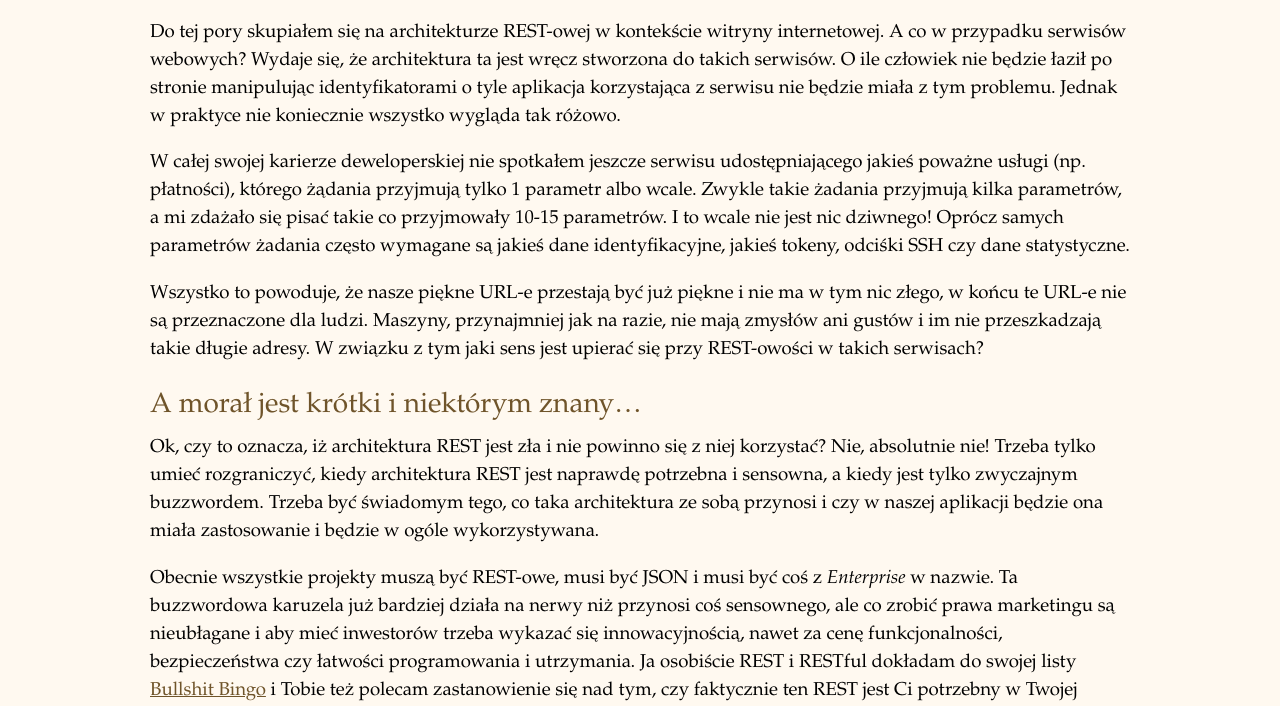
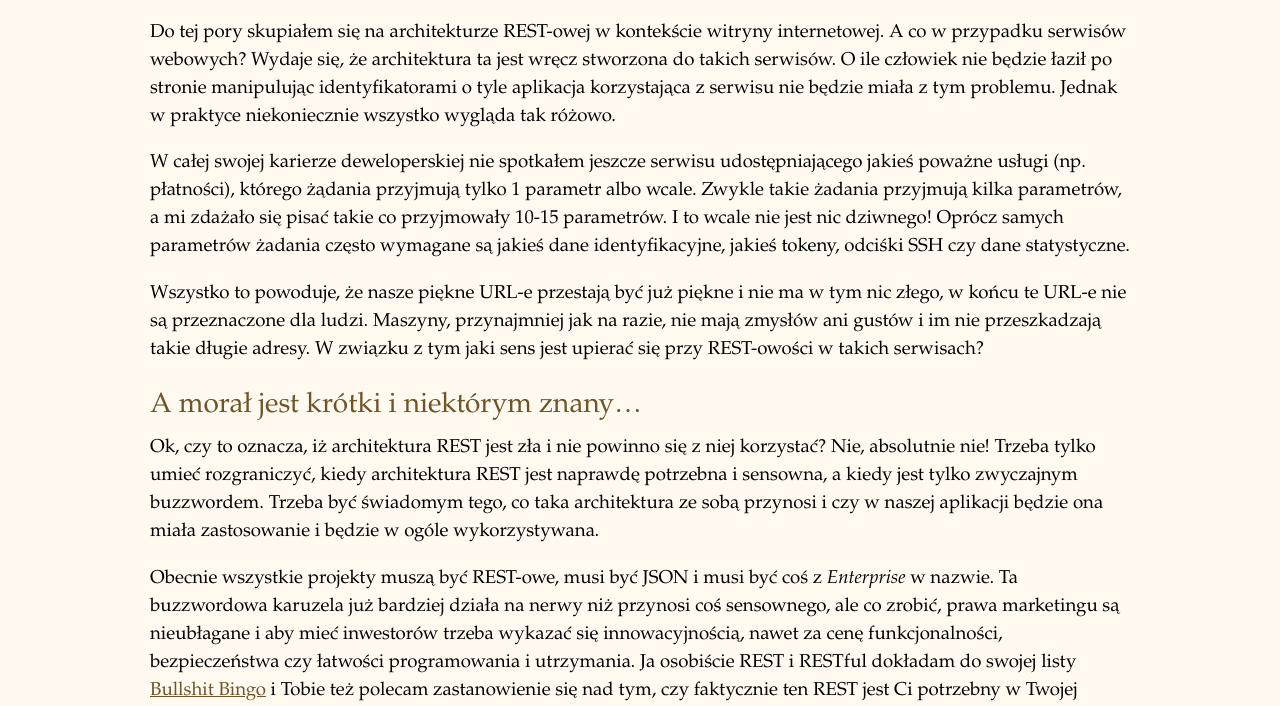
Before and after one commit to michalorman/michalorman-blog-old, a Jekyll site: the page built from blog/rest/_posts/2011-02-25-bullshit-bingo-rest-i-restful.markdown, in a window 1280 px wide and 1400 px high, scrolled down 3357 px. Shown: the part 237-943 px from the top of the window. Built offline with Jekyll 4.4.1, drawn with Linux system fonts in a browser that asks for light colours; Markdown is read by kramdown in place of the engine named in the settings; comment, search, counter and statistics services are not loaded; some of the changed text lies outside the part shown.

Commit message:
Fixed typos.

```diff
--- a/blog/rest/_posts/2011-02-25-bullshit-bingo-rest-i-restful.markdown
+++ b/blog/rest/_posts/2011-02-25-bullshit-bingo-rest-i-restful.markdown
@@ -127,7 +127,7 @@ O tym problemie [pisałem już kiedyś](http://michalorman.pl/blog/2010/03/zmien
 
 Do tej pory skupiałem się na architekturze REST-owej w kontekście witryny internetowej. A co w przypadku serwisów webowych? Wydaje się, że
 architektura ta jest wręcz stworzona do takich serwisów. O ile człowiek nie będzie łaził po stronie manipulując identyfikatorami o tyle
-aplikacja korzystająca z serwisu nie będzie miała z tym problemu. Jednak w praktyce nie koniecznie wszystko wygląda tak różowo.
+aplikacja korzystająca z serwisu nie będzie miała z tym problemu. Jednak w praktyce niekoniecznie wszystko wygląda tak różowo.
 
 W całej swojej karierze deweloperskiej nie spotkałem jeszcze serwisu udostępniającego jakieś poważne usługi (np. płatności), którego żądania
 przyjmują tylko 1 parametr albo wcale. Zwykle takie żadania przyjmują kilka parametrów, a mi zdażało się pisać takie co przyjmowały 10-15
@@ -145,7 +145,7 @@ kiedy architektura REST jest naprawdę potrzebna i sensowna, a kiedy jest tylko
 architektura ze sobą przynosi i czy w naszej aplikacji będzie ona miała zastosowanie i będzie w ogóle wykorzystywana.
 
 Obecnie wszystkie projekty muszą być REST-owe, musi być JSON i musi być coś z *Enterprise* w nazwie. Ta buzzwordowa karuzela już bardziej
-działa na nerwy niż przynosi coś sensownego, ale co zrobić prawa marketingu są nieubłagane i aby mieć inwestorów trzeba wykazać się
+działa na nerwy niż przynosi coś sensownego, ale co zrobić, prawa marketingu są nieubłagane i aby mieć inwestorów trzeba wykazać się
 innowacyjnością, nawet za cenę funkcjonalności, bezpieczeństwa czy łatwości programowania i utrzymania. Ja osobiście REST i RESTful dokładam
 do swojej listy [Bullshit Bingo](http://en.wikipedia.org/wiki/Buzzword_bingo) i Tobie też polecam zastanowienie się nad tym, czy faktycznie
 ten REST jest Ci potrzebny w Twojej aplikacji, aby potem na spotkaniu ktoś nie wstał i nie zawołał **Bullshit!**
```
Also changed, not shown: other parts of blog/rest/_posts/2011-02-25-bullshit-bingo-rest-i-restful.markdown (+1 -1 lines).
